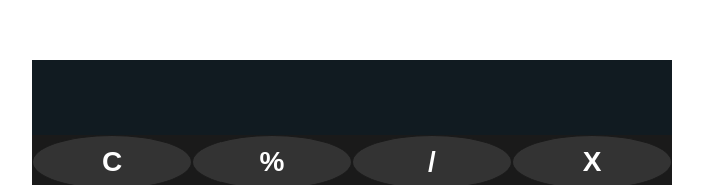
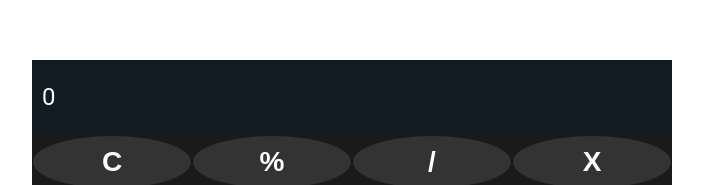
Before and after one commit to daniel-s-souza/CalculadoraReact, a React (Create React App) app in the folder calculator-app/: page / in a window 1280 px wide. Shown: the part 195-380 px from the top of the page, without its empty margins (288-991 px from the left). Built offline with nearby package versions, Linux system fonts and the light colour scheme.

Commit message:
feat: implementa primeiro estado da calculadora

```diff
--- a/calculator-app/src/App.js
+++ b/calculator-app/src/App.js
@@ -1,12 +1,16 @@
 import Input from './componnets/Input';
 import Button from './componnets/Button';
-import {Container, Content, Row, Columns} from './style'
+import {Container, Content, Row} from './style'
+import { useState } from 'react';
 
 function App() {
+
+  const [currentNumber, setCurrentNumber] = useState(0)
+
   return (
     <Container >
       <Content>
-        <Input />
+        <Input value = {currentNumber}/>
         <Row>
         <Button label="C"/>
         <Button label="%"/>
--- a/calculator-app/src/componnets/Input/index.js
+++ b/calculator-app/src/componnets/Input/index.js
@@ -1,9 +1,9 @@
 import {InputContainer} from './style'
 
-function Input() {
+function Input({value}) {
   return (
     <InputContainer>
-     <input disabled />
+     <input disabled value={value} />
     </InputContainer>
   );
 }
```
